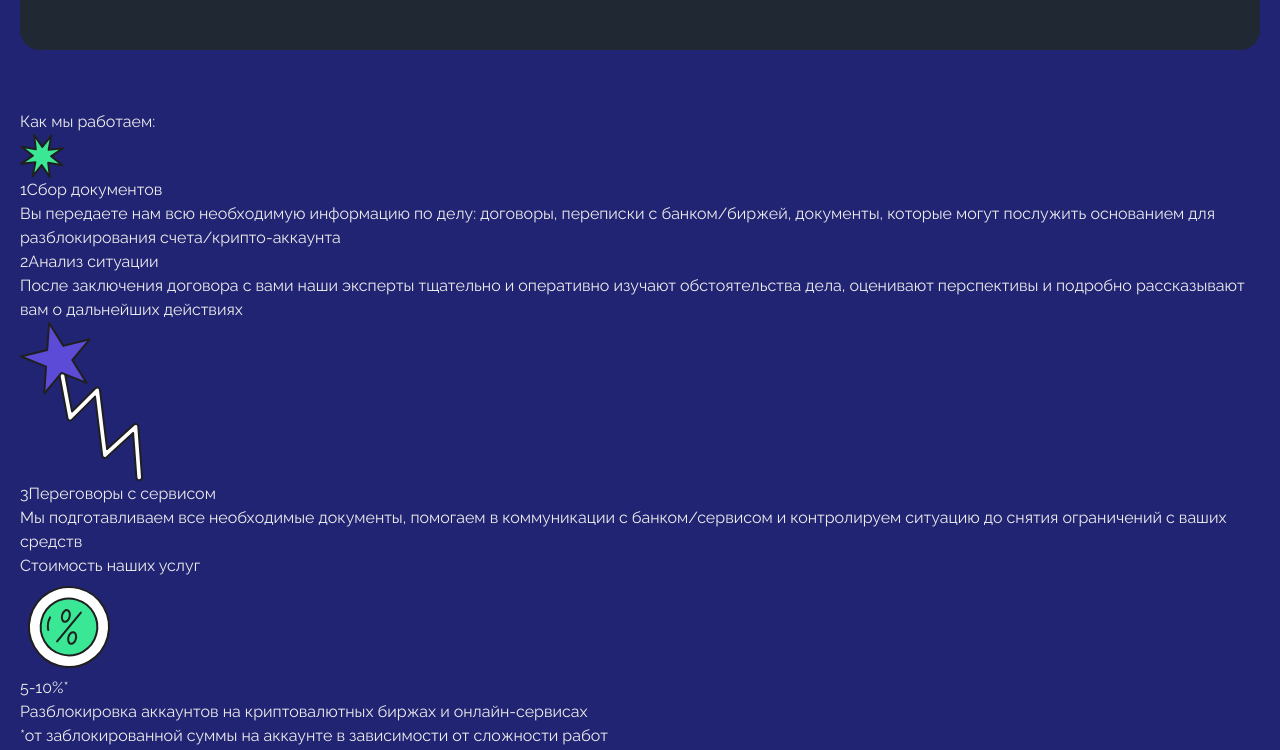
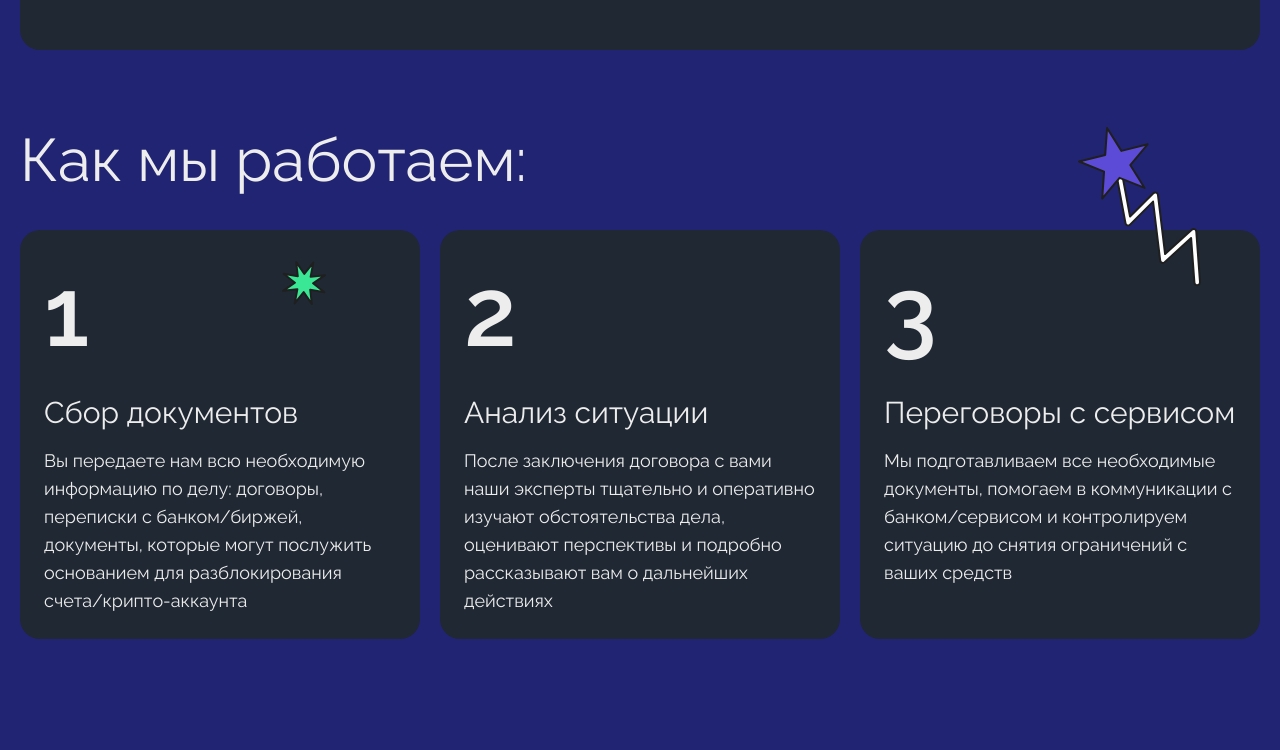
Before and after one commit to velsamm/unlock-website, a Next.js app: page / in a window 1280 px wide. Shown: the part 3620-4370 px from the top of the page. Built offline with nearby package versions, Linux system fonts and the light colour scheme.

Commit message:
add tailwind styles

```diff
--- a/src/app/index.css
+++ b/src/app/index.css
@@ -301,12 +301,12 @@ ul {
 /*    font-size: var(--font-size-title);*/
 /*}*/
 
-/*.how-we-work-item {*/
-/*    padding: 24px;*/
-/*    background-color: var(--services-background);*/
-/*    border-radius: var(--radius);*/
-/*    margin-bottom: 40px;*/
-/*}*/
+.how-we-work-item {
+    /*padding: 24px;*/
+    background-color: var(--services-background);
+    border-radius: var(--radius);
+    /*margin-bottom: 40px;*/
+}
 
 /*.how-we-work-item .num {*/
 /*    font-weight: 500;*/
@@ -347,16 +347,16 @@ ul {
 /*    flex-direction: column;*/
 /*}*/
 
-/*.percent-item {*/
-/*    !*border: 2px solid var(--border-color);*!*/
-/*    !*padding: 24px;*!*/
-/*    !*border-radius: var(--radius);*!*/
-/*    margin-bottom: 60px;*/
+.percent-item {
+    /*border: 2px solid var(--border-color);*/
+    /*padding: 24px;*/
+    /*border-radius: var(--radius);*/
+    /*margin-bottom: 60px;*/
 
-/*    padding: 24px;*/
-/*    background-color: var(--services-background);*/
-/*    border-radius: var(--radius);*/
-/*}*/
+    padding: 24px;
+    background-color: var(--services-background);
+    border-radius: var(--radius);
+}
 
 /*.percent-item:last-child {*/
 /*    margin-bottom: 0;*/
@@ -382,11 +382,11 @@ ul {
 /*    color: rgba(var(--text-color_triplet), 0.5);*/
 /*}*/
 
-/*.percent-item .icon {*/
-/*    position: absolute;*/
-/*    left: 57%;*/
-/*    margin-top: -65px;*/
-/*}*/
+.percent-item .icon {
+    position: absolute;
+    left: 57%;
+    margin-top: -65px;
+}
 
 /*.result-container {*/
 /*    display: flex;*/
@@ -428,17 +428,17 @@ ul {
 /*    flex-direction: column;*/
 /*}*/
 
-/*.star {*/
-/*    position: absolute;*/
-/*    right: 20%;*/
-/*    top: 2%;*/
-/*}*/
+.star {
+    position: absolute;
+    right: 20%;
+    top: 2%;
+}
 
-/*.star-2 {*/
-/*    position: absolute;*/
-/*    right: 10%;*/
-/*    top: -38%;*/
-/*}*/
+.star-2 {
+    position: absolute;
+    right: 10%;
+    top: -38%;
+}
 
 /*.clocks-icon {*/
 /*    position: absolute;*/
@@ -763,15 +763,15 @@ ul {
 /*        flex-direction: row;*/
 /*    }*/
 
-/*    .percent-item {*/
-/*        !*border: 2px solid var(--border-color);*!*/
-/*        !*border-radius: var(--radius);*!*/
-/*        !*background-color: inherit;*!*/
+    .percent-item {
+        /*border: 2px solid var(--border-color);*/
+        /*border-radius: var(--radius);*/
+        /*background-color: inherit;*/
 
-/*        padding: 16px 60px;*/
-/*        margin-right: 60px;*/
-/*        margin-bottom: 0;*/
-/*    }*/
+        padding: 16px 60px;
+        margin-right: 60px;
+        margin-bottom: 0;
+    }
 
 /*    .percent-item:last-child {*/
 /*        margin-right: 0;*/
--- a/src/components/HowWeWork/HowWeWork.tsx
+++ b/src/components/HowWeWork/HowWeWork.tsx
@@ -5,20 +5,20 @@ import star2Pic from '$assets/icons/svg/star-2.svg'
 export const HowWeWork = () => {
     return (
         <>
-            <div className="how-we-work">
+            <div className="mt-20 mb-10 text-6xl">
                 <span>Как мы работаем:</span>
             </div>
-            <div className="row how-we-work-container">
-                <div className="col how-we-work-item">
-                    <div className="row column relative">
+            <div className="flex gap-5">
+                <div className="flex-1 p-6 mb-10 how-we-work-item">
+                    <div className="flex flex-col relative">
                         <div className="star">
                             <Image src={starPic} alt='starPic' />
                         </div>
-                        <div className="header">
-                            <span className="num">1</span>
-                            <span className="title">Сбор документов</span>
+                        <div className="flex flex-col text-3xl leading-9">
+                            <span className="text-8xl font-medium leading-[117px] mb-6">1</span>
+                            <span className="text-3xl leading-9 mb-4">Сбор документов</span>
                         </div>
-                        <span className="content">
+                        <span className="text-lg">
                             Вы передаете нам всю необходимую информацию по делу:
                             договоры, переписки с банком/биржей, документы,
                             которые могут послужить основанием для
@@ -26,13 +26,13 @@ export const HowWeWork = () => {
                         </span>
                     </div>
                 </div>
-                <div className="col how-we-work-item">
-                    <div className="row column">
-                        <div className="header">
-                            <span className="num">2</span>
-                            <span className="title">Анализ ситуации</span>
+                <div className="flex-1 p-6 mb-10 how-we-work-item">
+                    <div className="flex flex-col relative">
+                        <div className="flex flex-col text-3xl leading-9">
+                            <span className="text-8xl font-medium leading-[117px] mb-6">2</span>
+                            <span className="text-3xl leading-9 mb-4">Анализ ситуации</span>
                         </div>
-                        <span className="content">
+                        <span className="text-lg">
                             После заключения договора с вами наши эксперты
                             тщательно и оперативно изучают обстоятельства дела,
                             оценивают перспективы и подробно рассказывают вам о
@@ -40,16 +40,16 @@ export const HowWeWork = () => {
                         </span>
                     </div>
                 </div>
-                <div className="col how-we-work-item">
-                    <div className="row column relative">
+                <div className="flex-1 p-6 mb-10 how-we-work-item">
+                    <div className="flex flex-col relative">
                         <div className="star-2">
                             <Image src={star2Pic} alt='star2Pic' />
                         </div>
-                        <div className="header">
-                            <span className="num">3</span>
-                            <span className="title">Переговоры с сервисом</span>
+                        <div className="flex flex-col text-3xl leading-9">
+                            <span className="text-8xl font-medium leading-[117px] mb-6">3</span>
+                            <span className="text-3xl leading-9 mb-4">Переговоры с сервисом</span>
                         </div>
-                        <span className="content">
+                        <span className="text-lg">
                             Мы подготавливаем все необходимые документы,
                             помогаем в коммуникации с банком/сервисом и
                             контролируем ситуацию до снятия ограничений с ваших
--- a/src/components/Price/Percent.tsx
+++ b/src/components/Price/Percent.tsx
@@ -3,29 +3,29 @@ import Image from "next/image";
 
 export const Percent = () => {
     return (
-        <div className="percent-container">
-            <div className="percent-item grow-2">
+        <div className="flex">
+            <div className="mb-16 p-6 relative percent-item grow">
                 <div className="icon">
                     <Image src={percentPic} alt="percPic" />
                 </div>
-                <div className="num">
+                <div className="text-8xl font-medium leading-[117px] mb-6">
                     <span>5-10%*</span>
                 </div>
-                <div className="title">
+                <div className="text-3xl leading-9 mb-4">
                     <span>
                         Разблокировка аккаунтов на криптовалютных биржах и
                         онлайн-сервисах
                     </span>
                 </div>
-                <div className="subtitle">
+                <div className="text-md leading-9 mb-4">
                     <span>
                         *от заблокированной суммы на аккаунте в зависимости от
                         сложности работ
                     </span>
                 </div>
             </div>
-            <div className="percent-item grow-1">
-                <div className="num">
+            <div className="percent-item grow">
+                <div className="text-8xl font-medium leading-[117px] mb-6">
                     <span>от $70</span>
                 </div>
                 <div>
--- a/src/components/Price/index.tsx
+++ b/src/components/Price/index.tsx
@@ -4,7 +4,7 @@ import { Result } from '$components/Price/Result'
 export const Price = () => {
     return (
         <>
-            <div className="price">
+            <div className="mt-20 mb-10 text-6xl">
                 <span>Стоимость наших услуг</span>
             </div>
 
```
